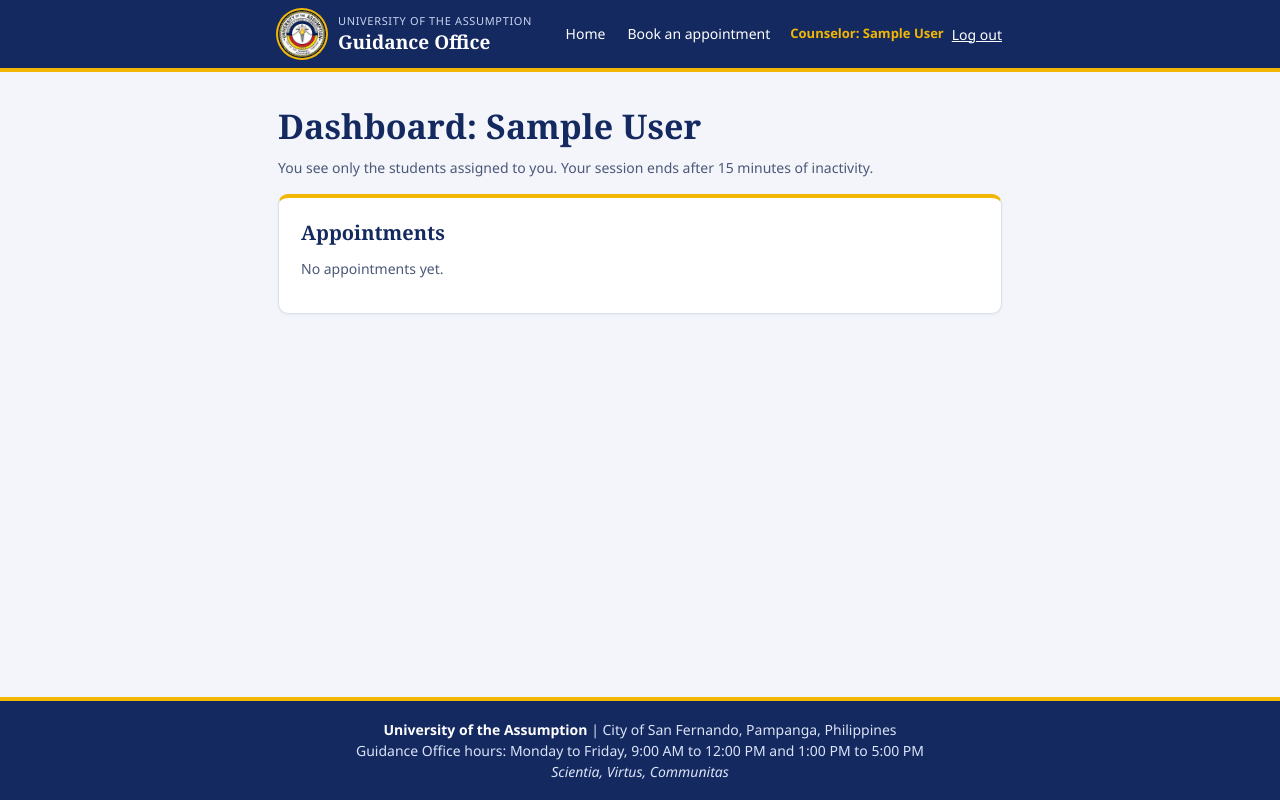
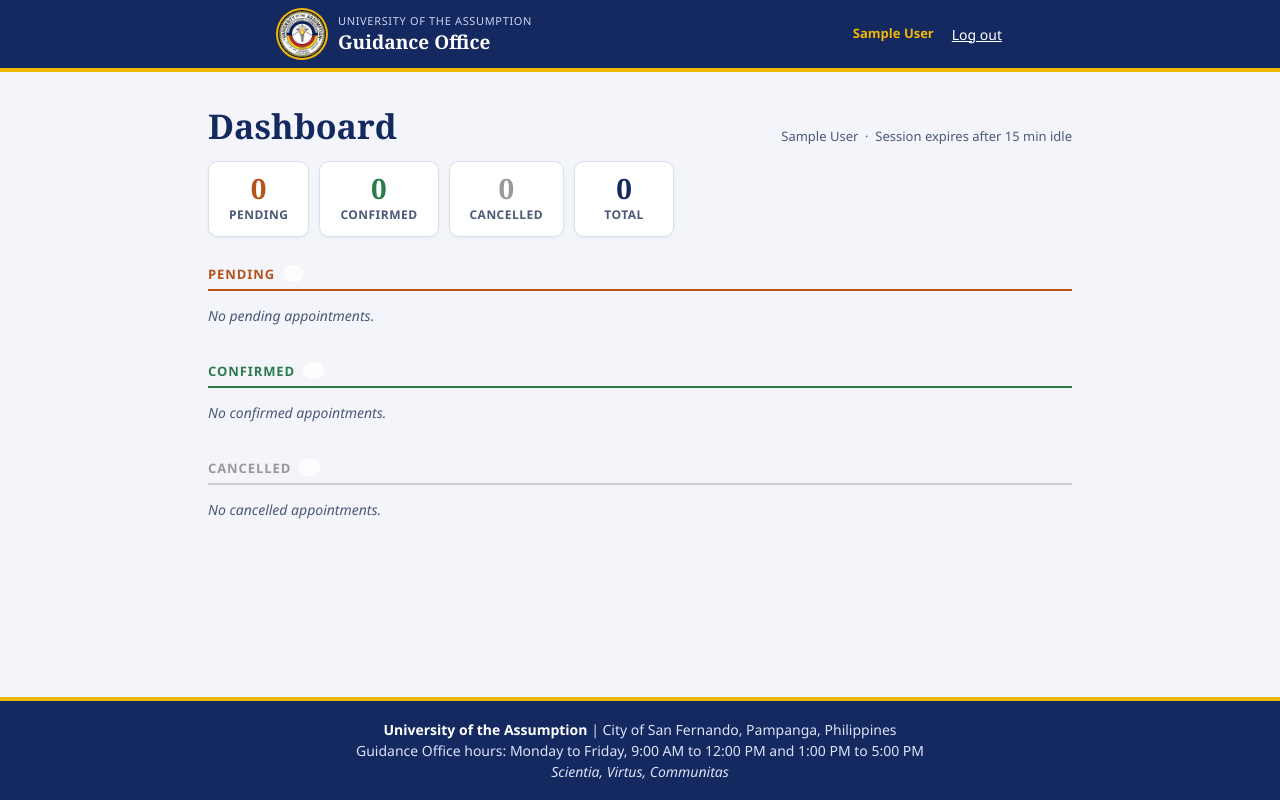
Before and after one commit to Ashton-cpu/uaguidance, a Flask app: page /staff in a window 1280 px wide. Run offline with Flask 3, Linux system fonts and the light colour scheme; the visitor is signed in with stand-in values (Sample User, id 1); data that the repository does not hold is empty; some libraries are stand-ins or nearby versions.

Commit message:
redesign: dashboard grouped by status, fix counselor navbar

```diff
--- a/templates/base.html
+++ b/templates/base.html
@@ -14,11 +14,15 @@
   <input type="checkbox" id="navt" class="navt" aria-label="Toggle menu">
   <label for="navt" class="burger" aria-hidden="true"><span></span><span></span><span></span></label>
   <nav class="nav" aria-label="Main">
+    {% if session.get('staff') %}
+    <span class="badge">{{ staff_name }}</span>
+    <form method="post" action="{{ url_for('staff_logout') }}" class="row">
+      <input type="hidden" name="_csrf" value="{{ csrf_token() }}">
+      <button class="lnk">Log out</button>
+    </form>
+    {% else %}
     <a href="{{ url_for('home') }}">Home</a>
     <a href="{{ url_for('book_page') }}">Book an appointment</a>
-    {% if session.get('staff') %}
-    <form method="post" action="{{ url_for('staff_logout') }}" class="row"><span class="badge">Counselor: {{ staff_name }}</span><input type="hidden" name="_csrf" value="{{ csrf_token() }}"><button class="lnk">Log out</button></form>
-    {% else %}
     <a href="{{ url_for('staff_login') }}">Counselor login</a>
     {% endif %}
   </nav>
--- a/templates/dashboard.html
+++ b/templates/dashboard.html
@@ -1,126 +1,281 @@
 {% extends "base.html" %}
 {% block title %}Dashboard{% endblock %}
 
+{% block styles %}
+<style>
+  main { max-width: 900px; }
+
+  .dash-header {
+    display: flex;
+    justify-content: space-between;
+    align-items: flex-end;
+    flex-wrap: wrap;
+    gap: 8px;
+    margin: 22px 0 6px;
+  }
+  .dash-header h1 { margin: 0; }
+  .dash-meta { font-size: 13px; color: var(--mute); }
+
+  /* Summary chips */
+  .summary-row {
+    display: flex;
+    gap: 10px;
+    flex-wrap: wrap;
+    margin: 14px 0 20px;
+  }
+  .sum-chip {
+    display: flex;
+    flex-direction: column;
+    align-items: center;
+    padding: 12px 20px;
+    border-radius: 10px;
+    border: 1px solid var(--line);
+    background: var(--card);
+    min-width: 100px;
+    box-shadow: 0 1px 3px rgba(20,41,95,.06);
+  }
+  .sum-chip .num { font: 700 28px Georgia, serif; color: var(--navy); line-height: 1; }
+  .sum-chip .lbl { font-size: 12px; font-weight: 600; color: var(--mute); margin-top: 4px; text-transform: uppercase; letter-spacing: .04em; }
+  .sum-chip.pending .num { color: var(--warn); }
+  .sum-chip.confirmed .num { color: var(--ok); }
+  .sum-chip.cancelled .num { color: #999; }
+
+  /* Section headers */
+  .section-label {
+    font: 700 13px "Segoe UI", sans-serif;
+    text-transform: uppercase;
+    letter-spacing: .07em;
+    padding: 8px 0 6px;
+    margin: 0 0 2px;
+    border-bottom: 2px solid var(--line);
+    display: flex;
+    align-items: center;
+    gap: 8px;
+  }
+  .section-label.pending  { color: var(--warn); border-color: var(--warn); }
+  .section-label.confirmed { color: var(--ok);  border-color: var(--ok); }
+  .section-label.cancelled { color: #999;       border-color: #ccc; }
+  .section-label .count {
+    background: currentColor;
+    color: #fff;
+    font-size: 11px;
+    border-radius: 20px;
+    padding: 1px 7px;
+    opacity: .85;
+  }
+
+  .section-block { margin-bottom: 24px; }
+
+  /* Appointment card */
+  .appt-card {
+    background: var(--card);
+    border: 1px solid var(--line);
+    border-radius: 10px;
+    padding: 14px 16px;
+    margin: 8px 0;
+    display: flex;
+    justify-content: space-between;
+    align-items: flex-start;
+    gap: 14px;
+    box-shadow: 0 1px 3px rgba(20,41,95,.05);
+  }
+  .appt-card.pending  { border-left: 4px solid var(--warn); }
+  .appt-card.confirmed { border-left: 4px solid var(--ok); }
+  .appt-card.cancelled { border-left: 4px solid #ccc; opacity: .75; }
+
+  .appt-name {
+    font: 700 15px "Segoe UI", sans-serif;
+    color: var(--navy);
+  }
+  .appt-sub {
+    font-size: 13px;
+    color: var(--mute);
+    margin: 1px 0 6px;
+  }
+  .appt-detail {
+    font-size: 14px;
+    color: var(--ink);
+    margin: 4px 0;
+  }
+  .appt-detail .icon { margin-right: 4px; }
+  .appt-contact {
+    font-size: 13px;
+    color: var(--mute);
+    margin-top: 6px;
+    display: flex;
+    flex-wrap: wrap;
+    gap: 4px 14px;
+  }
+  .ref-badge {
+    display: inline-block;
+    font: 600 12px monospace;
+    background: var(--soft);
+    color: var(--navy);
+    border: 1px solid var(--line);
+    border-radius: 5px;
+    padding: 1px 7px;
+    margin-top: 6px;
+  }
+  .note-box {
+    margin-top: 7px;
+    font-size: 13px;
+    background: #fffbec;
+    border-left: 3px solid var(--gold);
+    border-radius: 4px;
+    padding: 5px 10px;
+    color: var(--ink);
+  }
+
+  .appt-actions {
+    display: flex;
+    flex-direction: column;
+    align-items: flex-end;
+    gap: 6px;
+    flex-shrink: 0;
+  }
+  .status-badge {
+    font-size: 12px;
+    font-weight: 700;
+    padding: 3px 10px;
+    border-radius: 20px;
+    text-transform: uppercase;
+    letter-spacing: .05em;
+  }
+  .status-badge.Pending   { background: #fff3e0; color: var(--warn); }
+  .status-badge.Confirmed { background: #e6f4ec; color: var(--ok); }
+  .status-badge.Cancelled { background: #f2f2f2; color: #888; }
+
+  .action-btns { display: flex; gap: 6px; flex-wrap: wrap; justify-content: flex-end; }
+
+  .empty-msg {
+    color: var(--mute);
+    font-size: 14px;
+    padding: 12px 0 4px;
+    font-style: italic;
+  }
+
+  @media(max-width:580px) {
+    .appt-card { flex-direction: column; }
+    .appt-actions { flex-direction: row; align-items: center; width: 100%; justify-content: flex-end; }
+  }
+</style>
+{% endblock %}
+
 {% block body %}
 
-<h1>Dashboard: {{ staff_name }}</h1>
+{% set pending_items    = items | selectattr('a.status', 'equalto', 'Pending')   | list %}
+{% set confirmed_items  = items | selectattr('a.status', 'equalto', 'Confirmed') | list %}
+{% set cancelled_items  = items | selectattr('a.status', 'equalto', 'Cancelled') | list %}
 
-<p class="mute">
-You see only the students assigned to you.
-Your session ends after 15 minutes of inactivity.
-</p>
-
-<div class="card">
-
-<h2>Appointments</h2>
-
-{% for i in items %}
-
-<div class="item">
-
-    <div>
-
-        {% if i.bad %}
-
-            <strong>{{ i.a.ref }}</strong><br>
-
-            <span class="tag p">
-                Warning: this record failed the integrity check.
-            </span>
-
-        {% else %}
-
-            <strong>{{ i.r.name }}</strong>
-
-            <span class="mute">
-                {{ i.r.student_no }} |
-                {{ i.r.program }}
-                {{ i.r.section }}
-            </span>
-
-            <br>
-
-            {{ i.a.service }}
-            ({{ i.a.dur }} mins),
-            {{ i.a.day|pretty }}
-            {{ i.a.start|fmt_time }}
-
-            <br>
-
-            <span class="mute">
-                {{ i.r.email }} |
-                {{ i.r.phone }} |
-                {{ i.a.ref }}
-
-                {% if i.r.note %}
-                    | {{ i.r.note }}
-                {% endif %}
-            </span>
-
-        {% endif %}
-
+<div class="dash-header">
+  <h1>Dashboard</h1>
+  <span class="dash-meta">{{ staff_name }} &nbsp;·&nbsp; Session expires after 15 min idle</span>
 </div>
 
-    <div class="row" style="justify-content:flex-end">
-
-        <span class="tag {{ 'c' if i.a.status == 'Confirmed' else 'p' }}">
-            {{ i.a.status }}
-        </span>
-
-        {% if i.a.status == 'Pending' %}
-
-        <form class="inline"
-              method="post"
-              action="{{ url_for('change_status', ref=i.a.ref, action='confirm') }}">
-
-            <input type="hidden"
-                   name="_csrf"
-                   value="{{ csrf_token() }}">
-
-            <button class="btn o s">
-                Confirm
-            </button>
-
-        </form>
-
-        {% endif %}
-
-        {% if i.a.status != 'Cancelled' %}
-
-        <form class="inline"
-              method="post"
-              action="{{ url_for('change_status', ref=i.a.ref, action='cancel') }}">
-
-            <input type="hidden"
-                   name="_csrf"
-                   value="{{ csrf_token() }}">
-
-            <button class="btn o s">
-                Cancel
-            </button>
-
-        </form>
-
-        {% endif %}
-
-        <a class="btn o s"
-           href="{{ url_for('confirm_delete', ref=i.a.ref) }}"
-           style="color:#b42318; border-color:#b42318; text-decoration:none;">
-
-            Delete
-
-        </a>
-
+<!-- Summary chips -->
+<div class="summary-row">
+  <div class="sum-chip pending">
+    <span class="num">{{ pending_items | length }}</span>
+    <span class="lbl">Pending</span>
+  </div>
+  <div class="sum-chip confirmed">
+    <span class="num">{{ confirmed_items | length }}</span>
+    <span class="lbl">Confirmed</span>
+  </div>
+  <div class="sum-chip cancelled">
+    <span class="num">{{ cancelled_items | length }}</span>
+    <span class="lbl">Cancelled</span>
+  </div>
+  <div class="sum-chip">
+    <span class="num">{{ items | length }}</span>
+    <span class="lbl">Total</span>
+  </div>
 </div>
 
+<!-- PENDING -->
+<div class="section-block">
+  <div class="section-label pending">
+    Pending
+    <span class="count">{{ pending_items | length }}</span>
+  </div>
+  {% for i in pending_items %}
+    {{ render_appt(i) }}
+  {% else %}
+    <p class="empty-msg">No pending appointments.</p>
+  {% endfor %}
 </div>
 
+<!-- CONFIRMED -->
+<div class="section-block">
+  <div class="section-label confirmed">
+    Confirmed
+    <span class="count">{{ confirmed_items | length }}</span>
+  </div>
+  {% for i in confirmed_items %}
+    {{ render_appt(i) }}
   {% else %}
-
-<p class="mute">No appointments yet.</p>
-
+    <p class="empty-msg">No confirmed appointments.</p>
   {% endfor %}
-
 </div>
 
+<!-- CANCELLED -->
+<div class="section-block">
+  <div class="section-label cancelled">
+     Cancelled
+    <span class="count">{{ cancelled_items | length }}</span>
+  </div>
+  {% for i in cancelled_items %}
+    {{ render_appt(i) }}
+  {% else %}
+    <p class="empty-msg">No cancelled appointments.</p>
+  {% endfor %}
+</div>
+
+{% macro render_appt(i) %}
+<div class="appt-card {{ i.a.status }}">
+  <div style="flex:1; min-width:0;">
+    {% if i.bad %}
+      <span class="appt-name">{{ i.a.ref }}</span>
+      <p class="appt-sub" style="color:var(--warn);">⚠ Integrity check failed — record may have been tampered.</p>
+    {% else %}
+      <div class="appt-name">{{ i.r.name }}</div>
+      <div class="appt-sub">{{ i.r.student_no }} &nbsp;·&nbsp; {{ i.r.program }} &nbsp;·&nbsp; {{ i.r.section }}</div>
+      <div class="appt-detail">
+        <span class="icon"></span>{{ i.a.day | pretty }} &nbsp;·&nbsp;
+        <span class="icon"></span>{{ i.a.start | fmt_time }} &nbsp;·&nbsp;
+        {{ i.a.service }} ({{ i.a.dur }} mins)
+      </div>
+      <div class="appt-contact">
+        <span>{{ i.r.email }}</span>
+        <span>{{ i.r.phone }}</span>
+      </div>
+      {% if i.r.note %}
+      <div class="note-box">📝 {{ i.r.note }}</div>
+      {% endif %}
+      <span class="ref-badge">{{ i.a.ref }}</span>
+    {% endif %}
+  </div>
+
+  <div class="appt-actions">
+    <span class="status-badge {{ i.a.status }}">{{ i.a.status }}</span>
+    <div class="action-btns">
+      {% if i.a.status == 'Pending' %}
+      <form class="inline" method="post" action="{{ url_for('change_status', ref=i.a.ref, action='confirm') }}">
+        <input type="hidden" name="_csrf" value="{{ csrf_token() }}">
+        <button class="btn o s" style="color:var(--ok); border-color:var(--ok);">Confirm</button>
+      </form>
+      {% endif %}
+      {% if i.a.status != 'Cancelled' %}
+      <form class="inline" method="post" action="{{ url_for('change_status', ref=i.a.ref, action='cancel') }}">
+        <input type="hidden" name="_csrf" value="{{ csrf_token() }}">
+        <button class="btn o s">Cancel</button>
+      </form>
+      {% endif %}
+      <a class="btn o s" href="{{ url_for('confirm_delete', ref=i.a.ref) }}"
+         style="color:#b42318; border-color:#b42318; text-decoration:none;">Delete</a>
+    </div>
+  </div>
+</div>
+{% endmacro %}
+
 {% endblock %}
```
Lines whose indentation alone changed are shown as unchanged.
